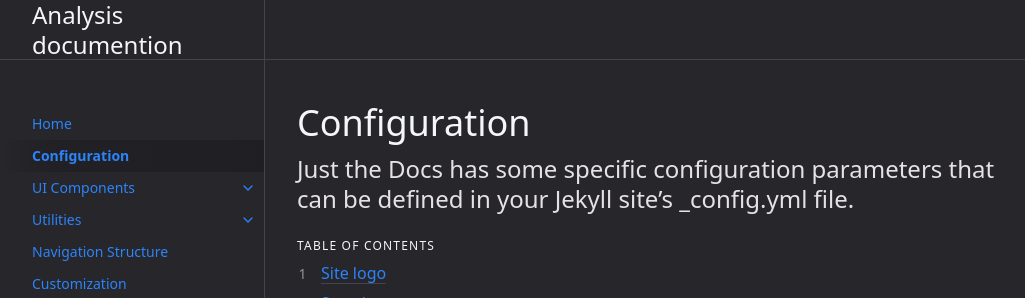
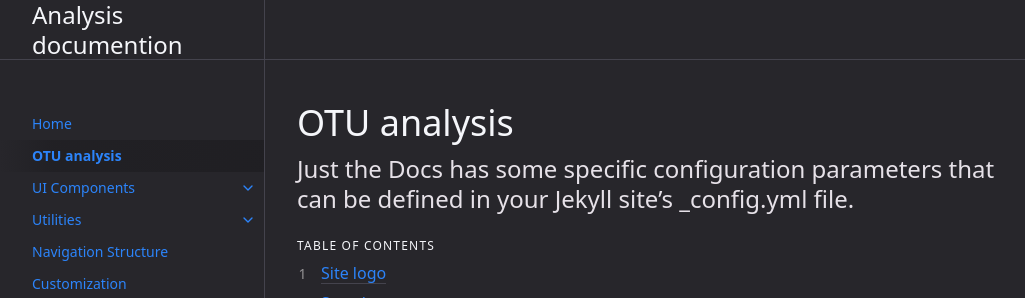
Before and after one commit to zhaoxia413/VitC_microbiome, a Jekyll site: the page built from docs/configuration.md, in a window 1280 px wide and 900 px high. Shown: the top 298 px of the window, without its empty margins (107-1132 px from the left). Built offline with Jekyll 4.4.1, drawn with Linux system fonts in a browser that asks for light colours.

Commit message:
correct config

```diff
--- a/docs/configuration.md
+++ b/docs/configuration.md
@@ -1,10 +1,10 @@
 ---
 layout: default
-title: Configuration
+title: OTU analysis
 nav_order: 2
 ---
 
-# Configuration
+# OTU analysis
 {: .no_toc }
 
 
```
